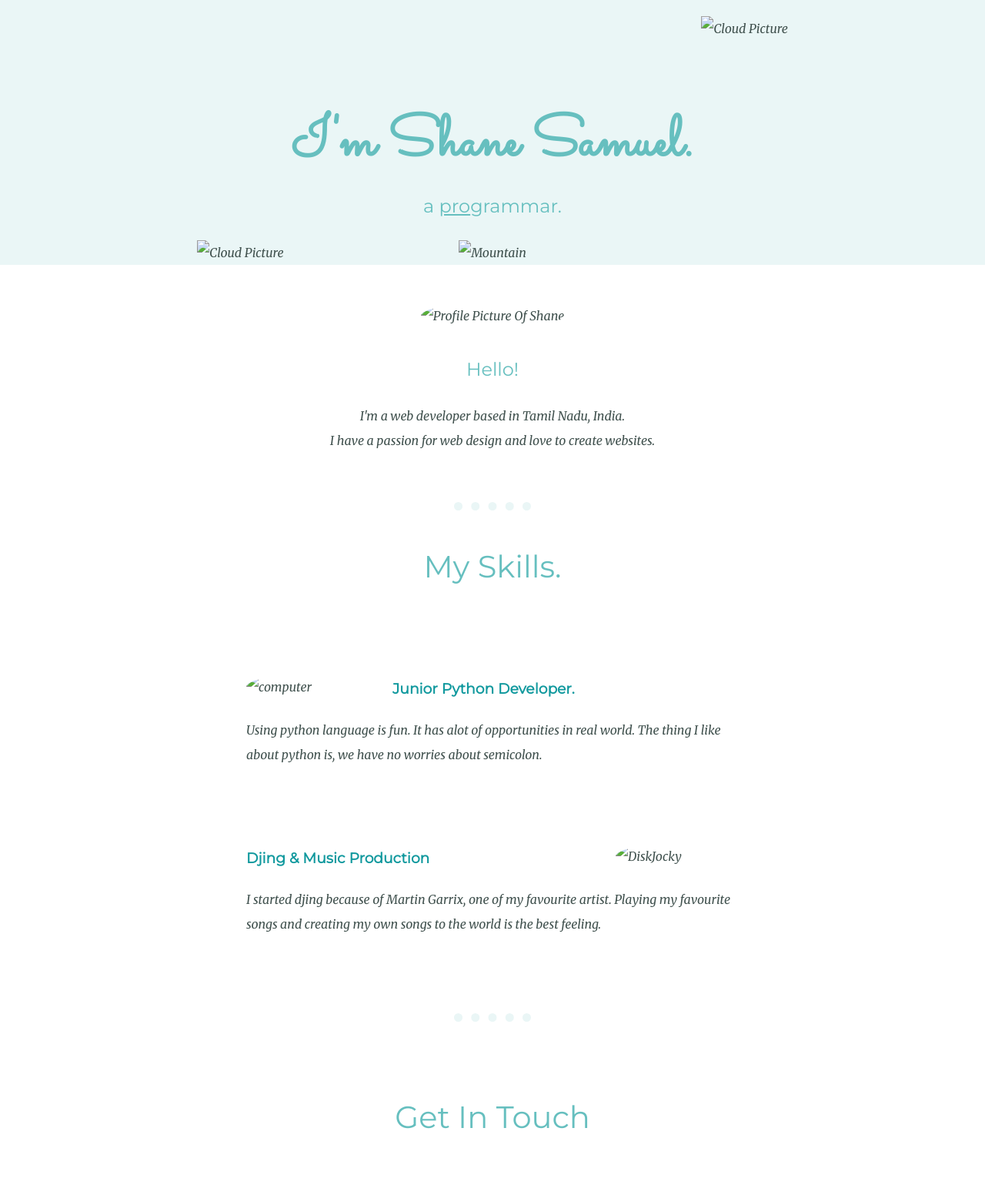
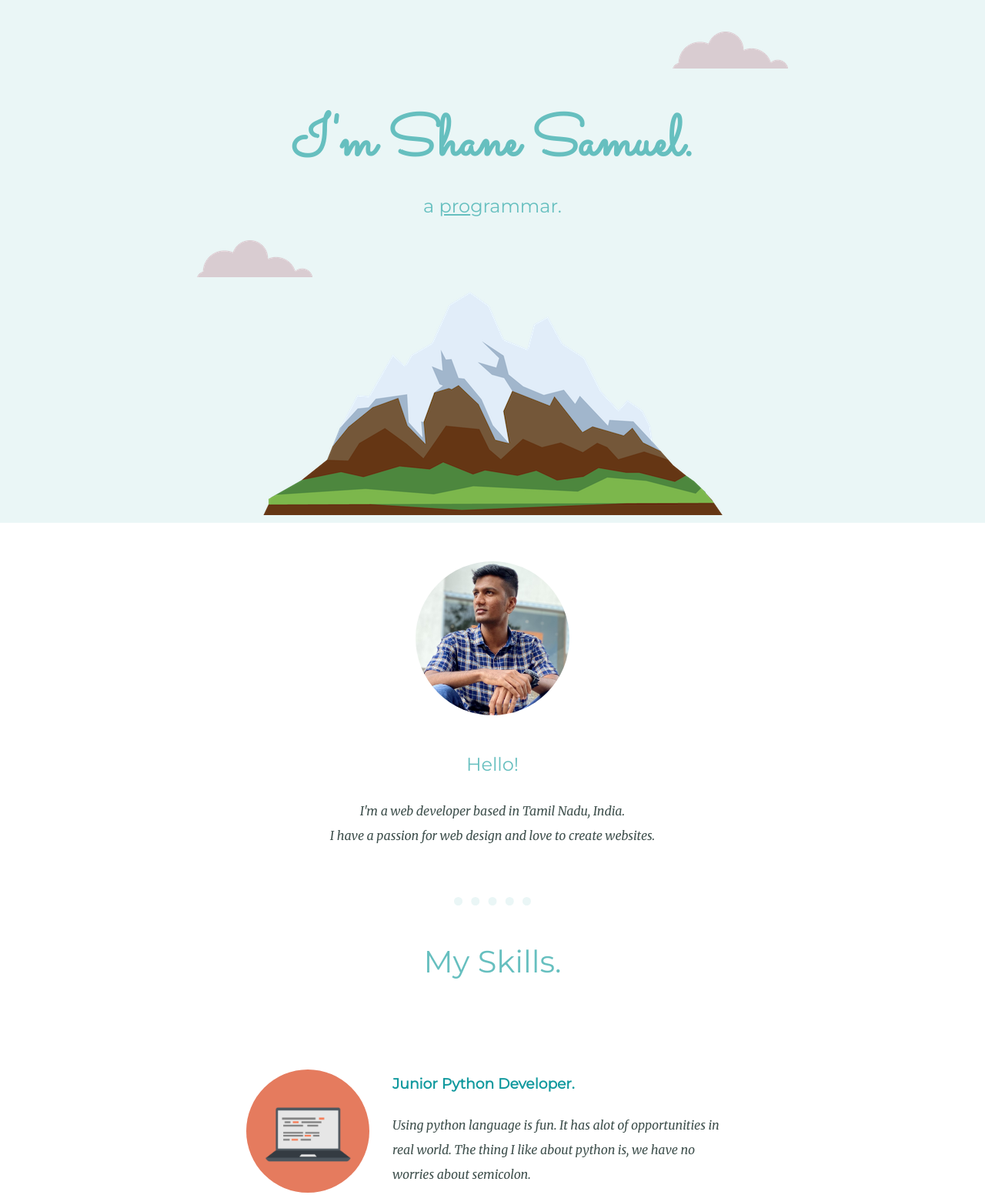
Before and after one commit to ShaneSamuel20/Shane-Samuel-Website, a plain HTML site: page index.html in a window 1280 px wide. Shown: the top 1552 px of the page at 77% size. Drawn offline with Linux system fonts and the light colour scheme; the site is published under a folder, as on GitHub Pages, so addresses that start at the root find nothing.

Commit message:
Entire code change

```diff
--- a/index.html
+++ b/index.html
@@ -17,17 +17,17 @@ Merriweather:ital@1&family=Montserrat&family=Sacramento&display=swap"
   </head>
   <body>
     <div class="top">
-      <img class="top-cloud" src="/images/cloud.png" alt="Cloud Picture" />
+      <img class="top-cloud" src="images/cloud.png" alt="Cloud Picture" />
       <h1 class="heading">I'm Shane Samuel.</h1>
       <h2 class="heading2">a <u>pro</u>grammar.</h2>
-      <img class="bottom-cloud" src="/images/cloud.png" alt="Cloud Picture" />
-      <img class="mountain-pic" src="/images/mountain.png" alt="Mountain" />
+      <img class="bottom-cloud" src="images/cloud.png" alt="Cloud Picture" />
+      <img class="mountain-pic" src="images/mountain.png" alt="Mountain" />
     </div>
     <div class="middle-container">
       <div class="profile">
         <img
           class="profile-picture"
-          src="/images/Shane_Photo.jpg"
+          src="images/Shane_Photo.jpg"
           alt="Profile Picture Of Shane"
         />
         <h2 class="heading2">Hello!</h2>
@@ -40,7 +40,7 @@ Merriweather:ital@1&family=Montserrat&family=Sacramento&display=swap"
       <div class="skills">
         <h2>My Skills.</h2>
         <div class="skill-row">
-          <img class="pic1" src="/images/computer.png" alt="computer" />
+          <img class="pic1" src="images/computer.png" alt="computer" />
           <h3>Junior Python Developer.</h3>
           <p class="text1">
             Using python language is fun. It has alot of opportunities in real
@@ -49,7 +49,7 @@ Merriweather:ital@1&family=Montserrat&family=Sacramento&display=swap"
           </p>
         </div>
         <div class="skill-row">
-          <img class="pic2" src="/images/Dj.png" alt="DiskJocky" />
+          <img class="pic2" src="images/Dj.png" alt="DiskJocky" />
           <h3>Djing & Music Production</h3>
           <p class="text2">
             I started djing because of Martin Garrix, one of my favourite
```
